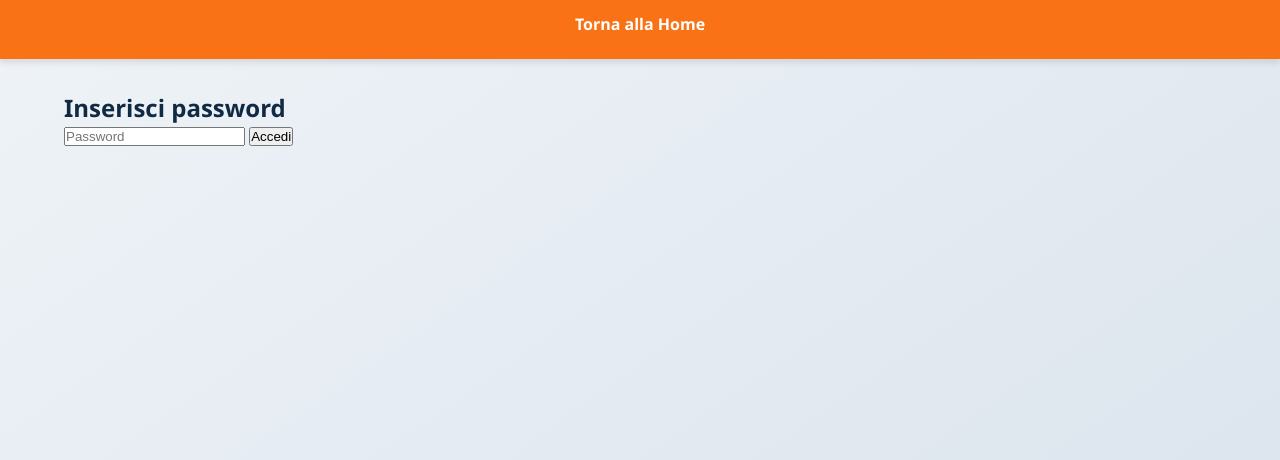
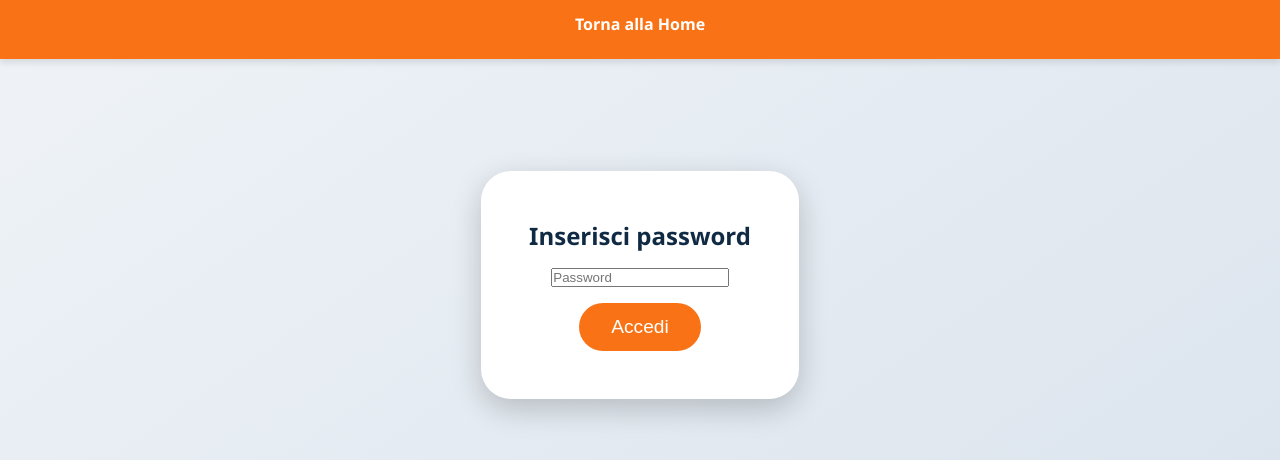
Before and after one commit to rovigoal/pallavolo, a plain HTML site: page admin.html in a window 1280 px wide. Shown: the part 82-542 px from the top of the page. Drawn offline with nearby package versions, Linux system fonts and the light colour scheme.

Commit message:
Enhance styling for password protection section

```diff
--- a/style.css
+++ b/style.css
@@ -186,4 +186,34 @@ ul li {
     margin: 0.5rem 0;
     padding: 0.8rem;
     border-radius: 10px;
-    border-left: 4px solid #f97316
+    border-left: 4px solid #f97316;
+    display: flex;
+    justify-content: space-between;
+    align-items: center;
+}
+
+#password-protection {
+    text-align: center;
+    background: white;
+    padding: 3rem;
+    border-radius: 30px;
+    box-shadow: 0 10px 30px rgba(0,0,0,0.2);
+    max-width: 400px;
+    margin: 5rem auto;
+}
+
+#password-protection input {
+    width: 80%;
+    margin: 1rem auto;
+    display: block;
+}
+
+#password-protection button {
+    background: #f97316;
+    color: white;
+    border: none;
+    padding: 0.8rem 2rem;
+    border-radius: 30px;
+    cursor: pointer;
+    font-size: 1.2rem;
+}
```
